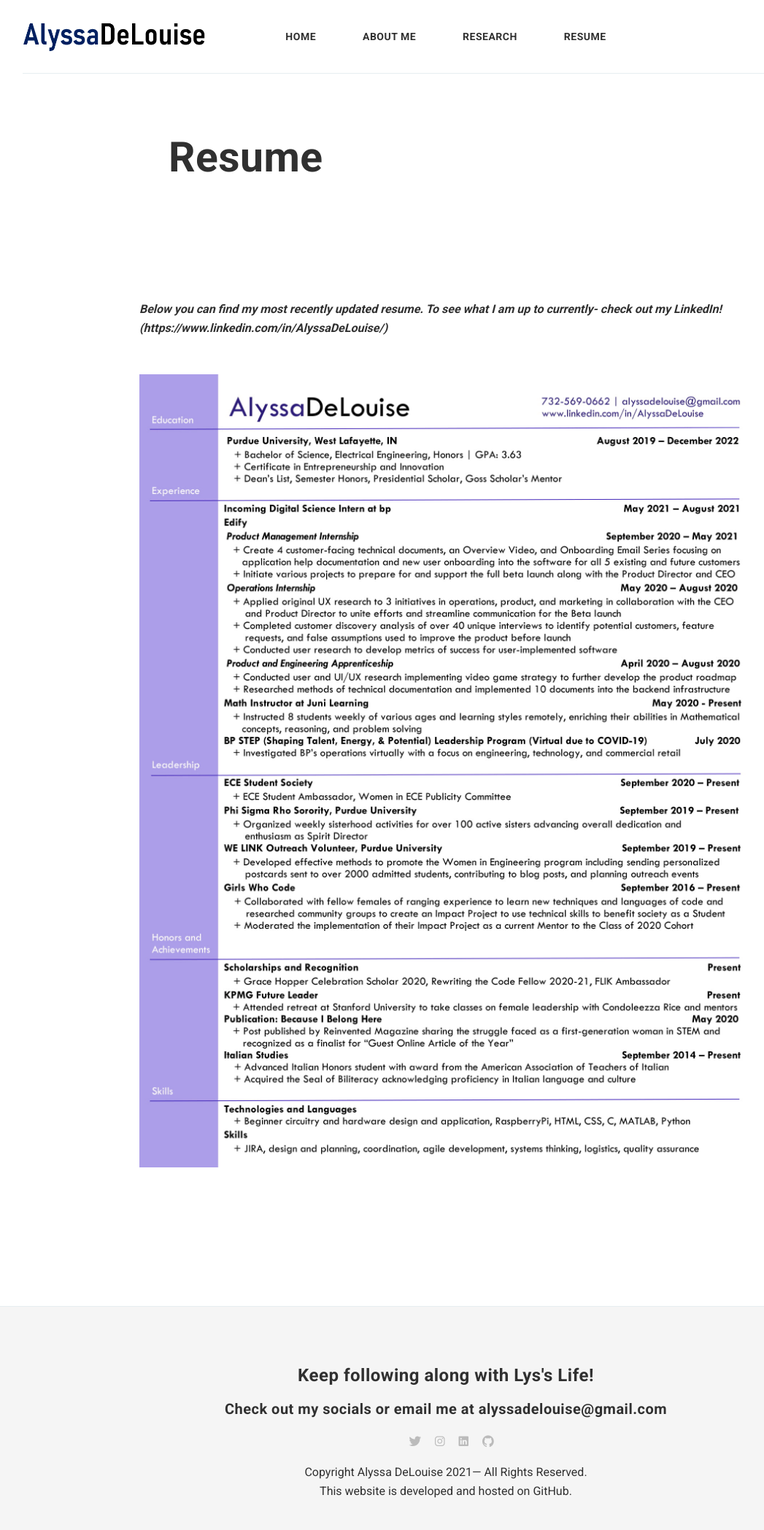
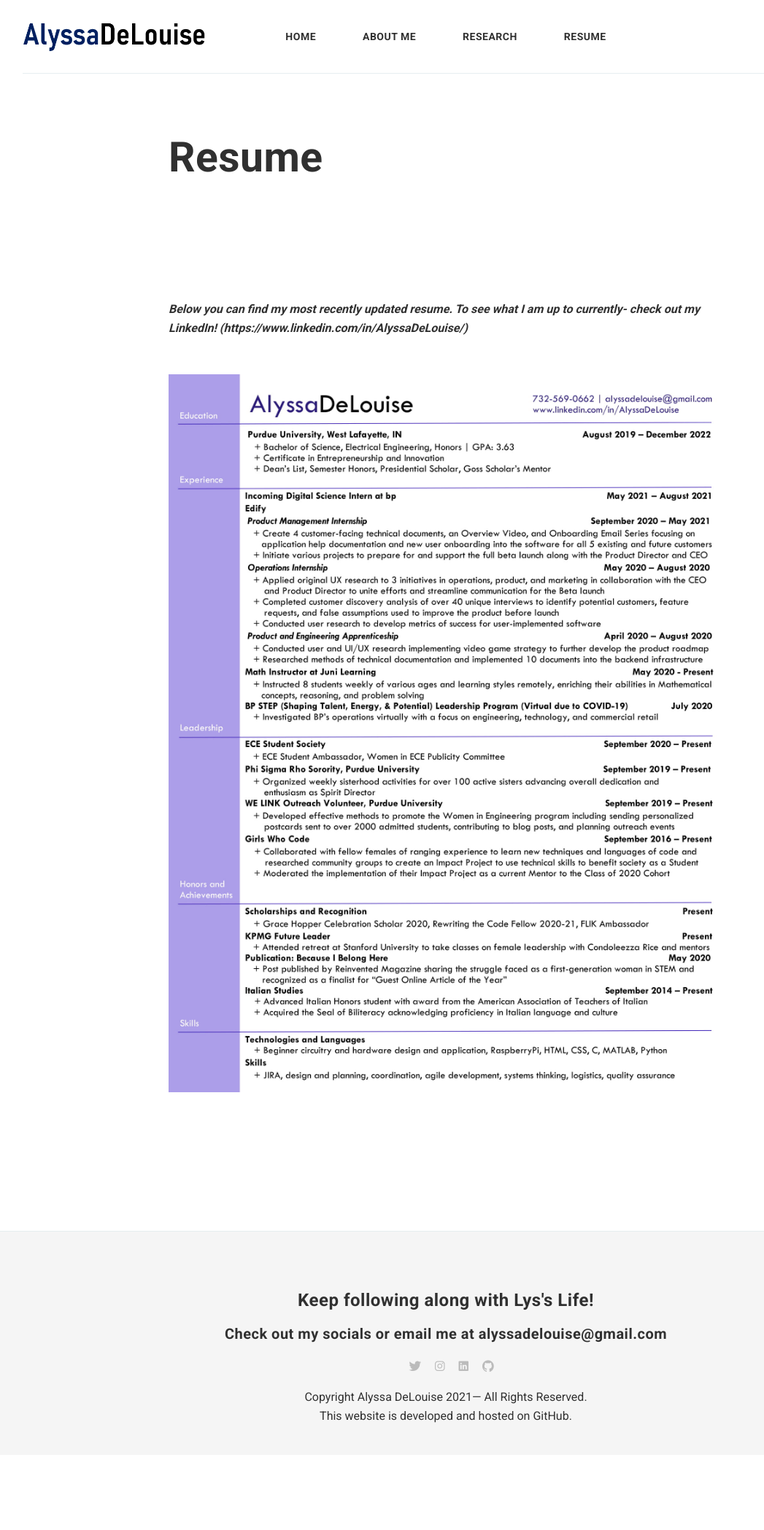
Before and after one commit to alyssadelouise/home, a Jekyll site: the page built from _pages/resume.md, in a window 1280 px wide. Shown: the whole page at 73% size, without its empty margins (29-1076 px from the left). Built offline with Jekyll 4.4.1, drawn with Linux system fonts in a browser that asks for light colours; nearby versions of some CDN libraries; comment, search, counter and statistics services are not loaded; after the commit the page ends 1994 px from its top, so only the background shows below that.

Commit message:
Update pageresume.html

```diff
--- a/_layouts/pageresume.html
+++ b/_layouts/pageresume.html
@@ -5,13 +5,13 @@ layout: default
 	<div class="page-title-box">
 		<div class="row">
 			<div class="col col-10 push-2 col-11 push-t-1 col-m-12 push-m-0">
-				<h1 class="page-title">{{ page.title | escape }}</h1>
+				<h1 class="page-title">{{ page.title  }}</h1>
 			</div>
 		</div>
 	</div>
 </div>
 
-
+<div class="container">
 <div class="row">
 		<!-- begin page -->
 		<article class="page col col-8 col-t-10 col-m-12">
@@ -20,3 +20,4 @@ layout: default
 			</div>
 		<article class="page col col-8 col-t-10 col-m-12">
 </div>
+</div>
```
